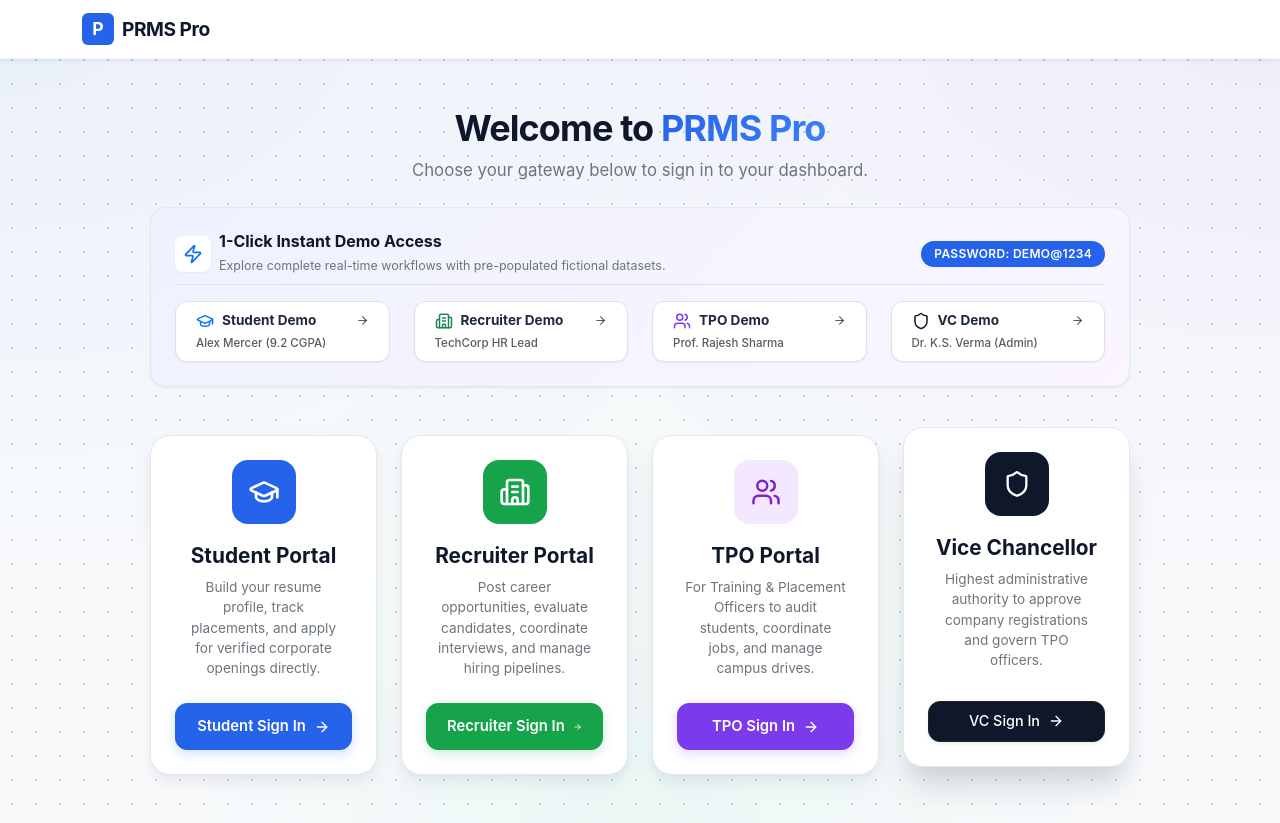
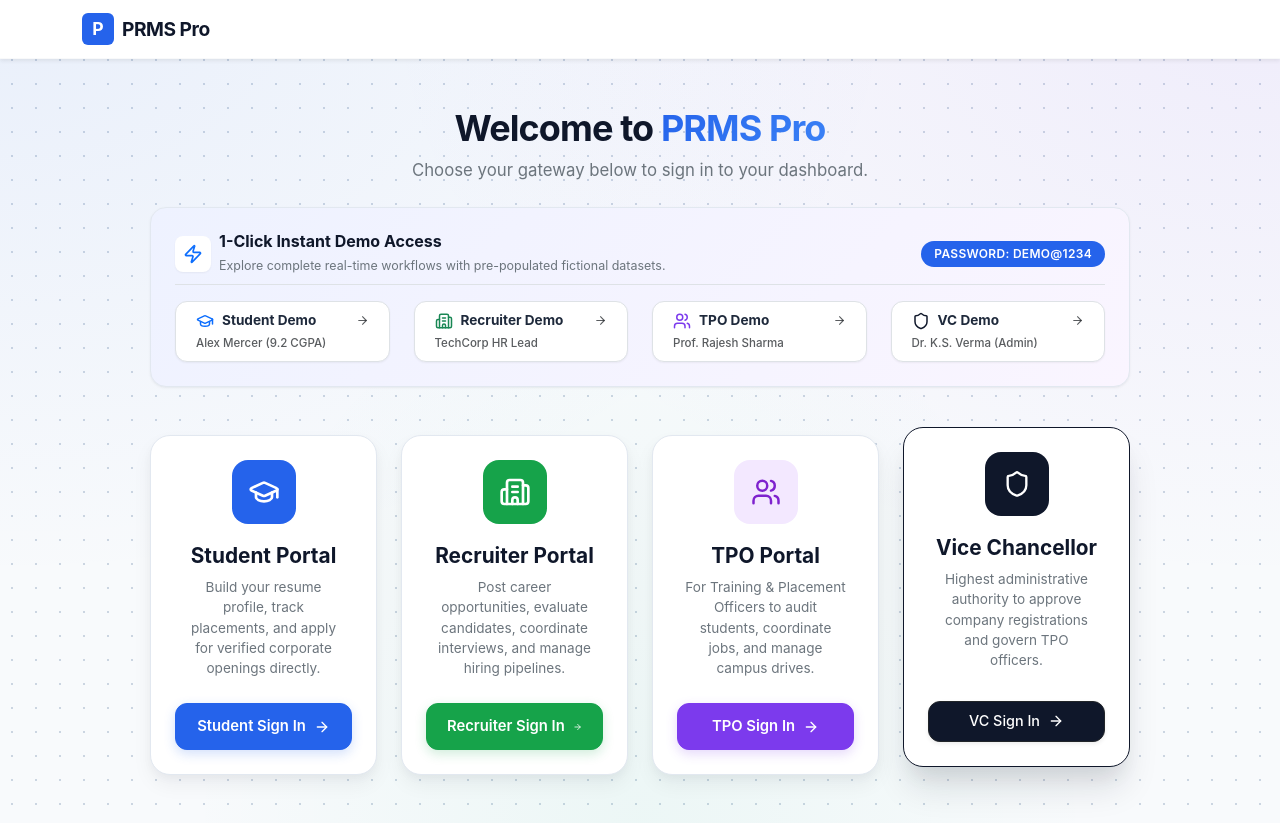
Before and after one commit to Jeet-76674/prms-public-demo, a React (Vite) app in the folder placement-recruitment-management-system/: page /select-role in a window 1280 px wide. In both pictures the pointer is over the element 1016 px from the left and 604 px from the top of the page. Built offline with nearby package versions, Linux system fonts and the light colour scheme; no server answers.

Commit message:
Add black hover border color to VC role card

```diff
--- a/placement-recruitment-management-system/src/index.css
+++ b/placement-recruitment-management-system/src/index.css
@@ -430,6 +430,10 @@ body {
   border-color: #8B5CF6 !important;
 }
 
+.role-card-vc:hover {
+  border-color: #0F172A !important;
+}
+
 .hover-shadow {
   transition: all 0.3s ease !important;
 }
--- a/placement-recruitment-management-system/src/pages/auth/RoleSelection.jsx
+++ b/placement-recruitment-management-system/src/pages/auth/RoleSelection.jsx
@@ -313,7 +313,7 @@ export default function RoleSelection() {
           <motion.div variants={itemVariants} className="col-12 col-md-6 col-lg-3">
             <div
               onClick={() => navigate('/vc/login')}
-              className="role-card p-4 h-100 cursor-pointer d-flex flex-column align-items-center text-center"
+              className="role-card role-card-vc p-4 h-100 cursor-pointer d-flex flex-column align-items-center text-center"
               style={{ minHeight: '340px', borderTop: '4px solid #0F172A' }}
             >
               <div className="role-icon-box" style={{ backgroundColor: '#0F172A', color: '#FFFFFF' }}>
```
